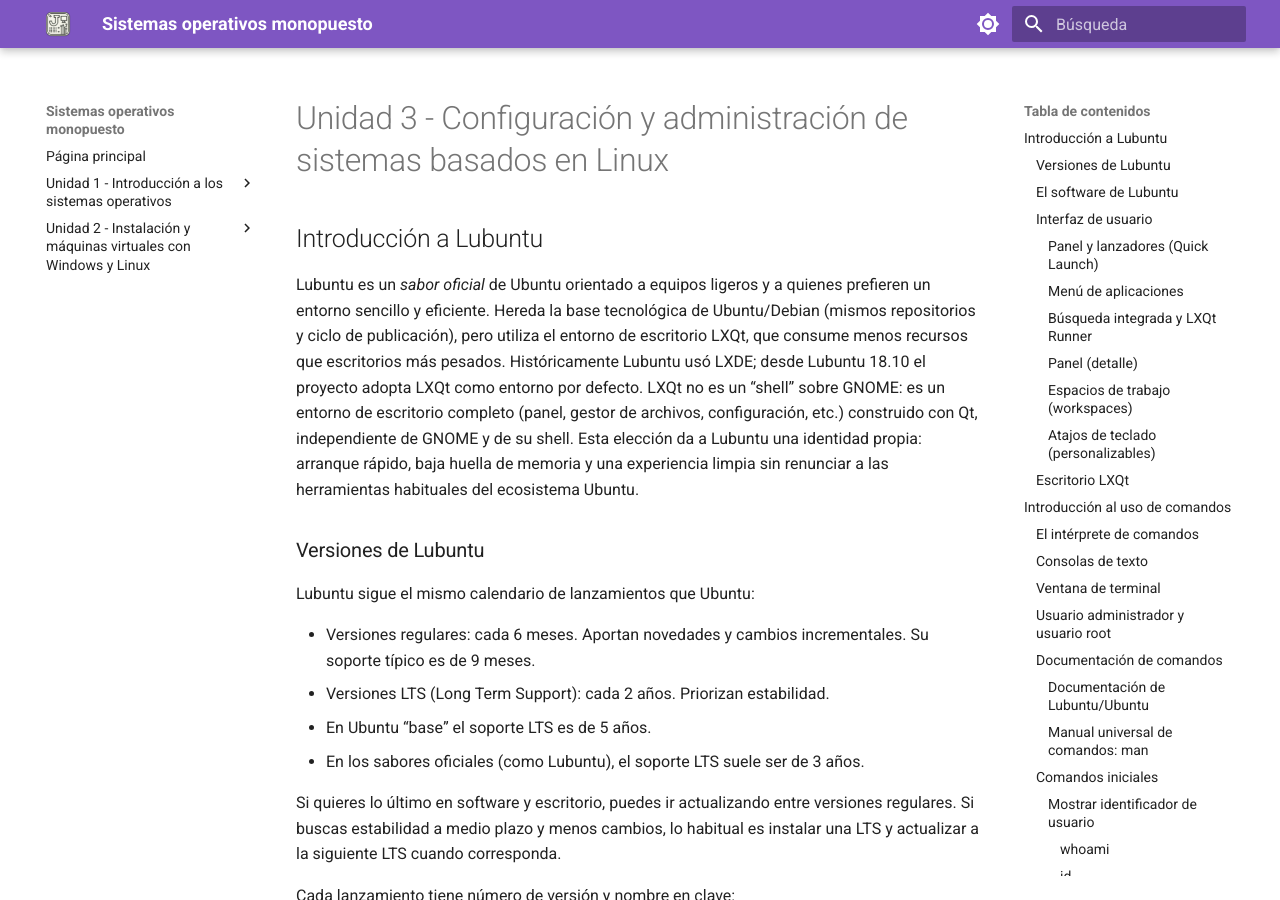
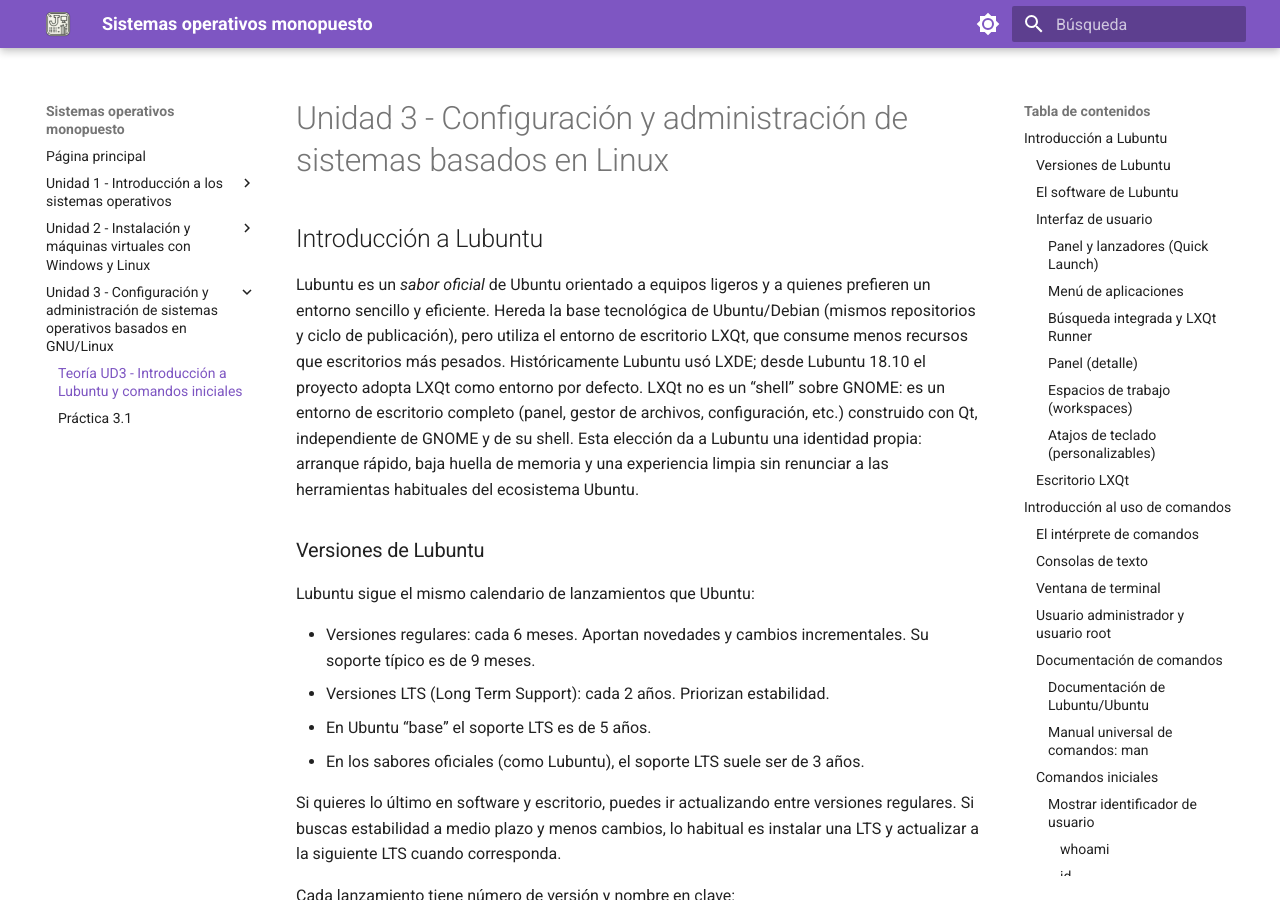
Before and after one commit to Joperpu/som2526, an MkDocs documentation site: the page built from docs/ud3.1.md, in a window 1280 px wide and 900 px high. Built offline with MkDocs 1.6.1 and Material for MkDocs 9.7.7, drawn with Linux system fonts in a browser that asks for light colours.

Commit message:
Unidad 3.1

```diff
--- a/mkdocs.yml
+++ b/mkdocs.yml
@@ -36,10 +36,10 @@
     - Práctica 2.2: pr2.2.md
     - Práctica 2.3: pr2.3.md
     - Práctica 2.4: pr2.4.md
-  #- Unidad 3 - Configuración y administración de sistemas operativos basados en GNU/Linux:
-    #- Teoría UD3 - Introducción a Lubuntu y comandos iniciales: ud3.1.md
+  - Unidad 3 - Configuración y administración de sistemas operativos basados en GNU/Linux:
+    - Teoría UD3 - Introducción a Lubuntu y comandos iniciales: ud3.1.md
     #- Teoría UD3 - Gestión de archivos en Lubuntu: ud3.2.md
-    #- Práctica 3.1: pr3.1.md
+    - Práctica 3.1: pr3.1.md
     #- Práctica 3.2: pr3.2.md
 
 copyright: "2025 José María Pérez Puentes - Licencia CC BY-NC-SA 4.0"
```
